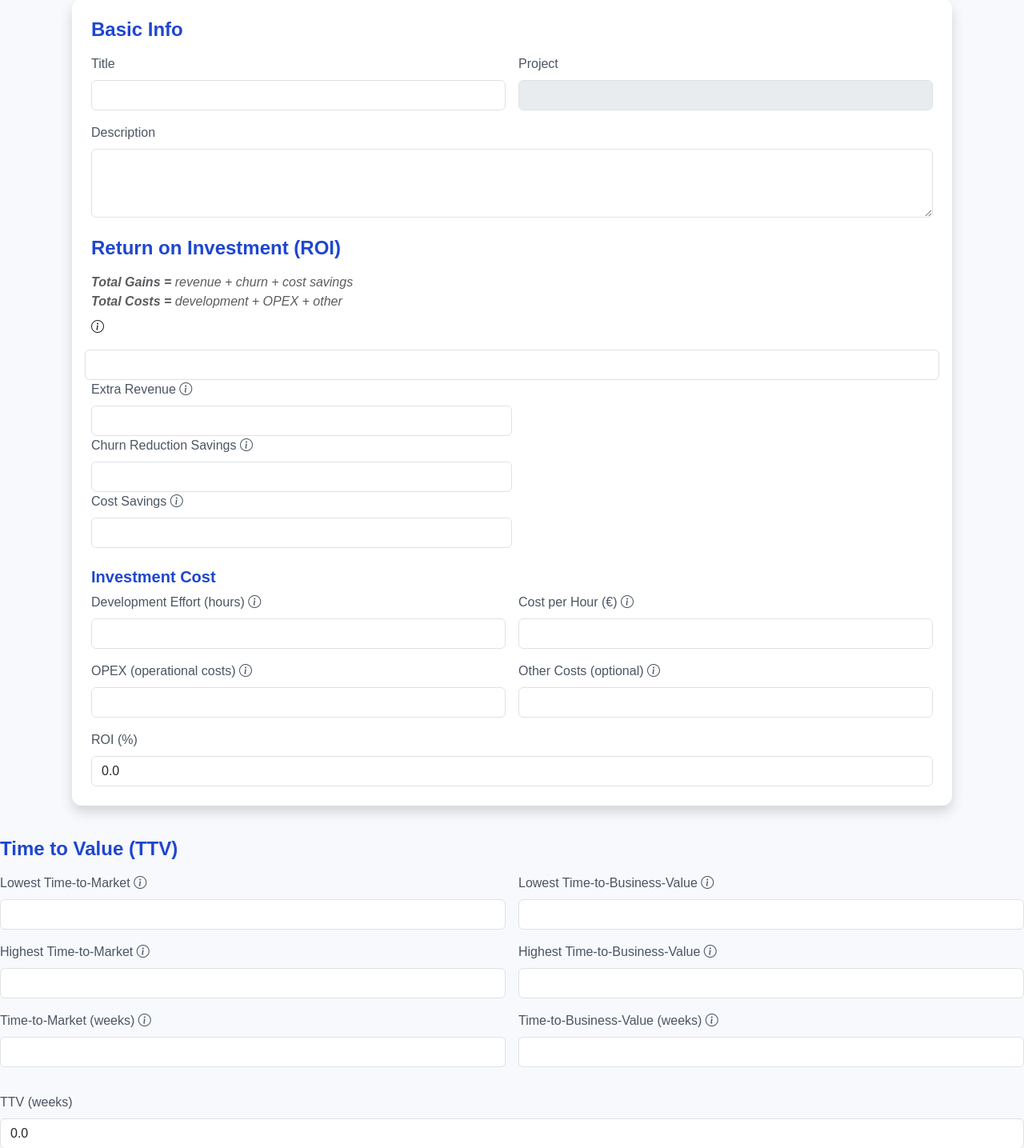
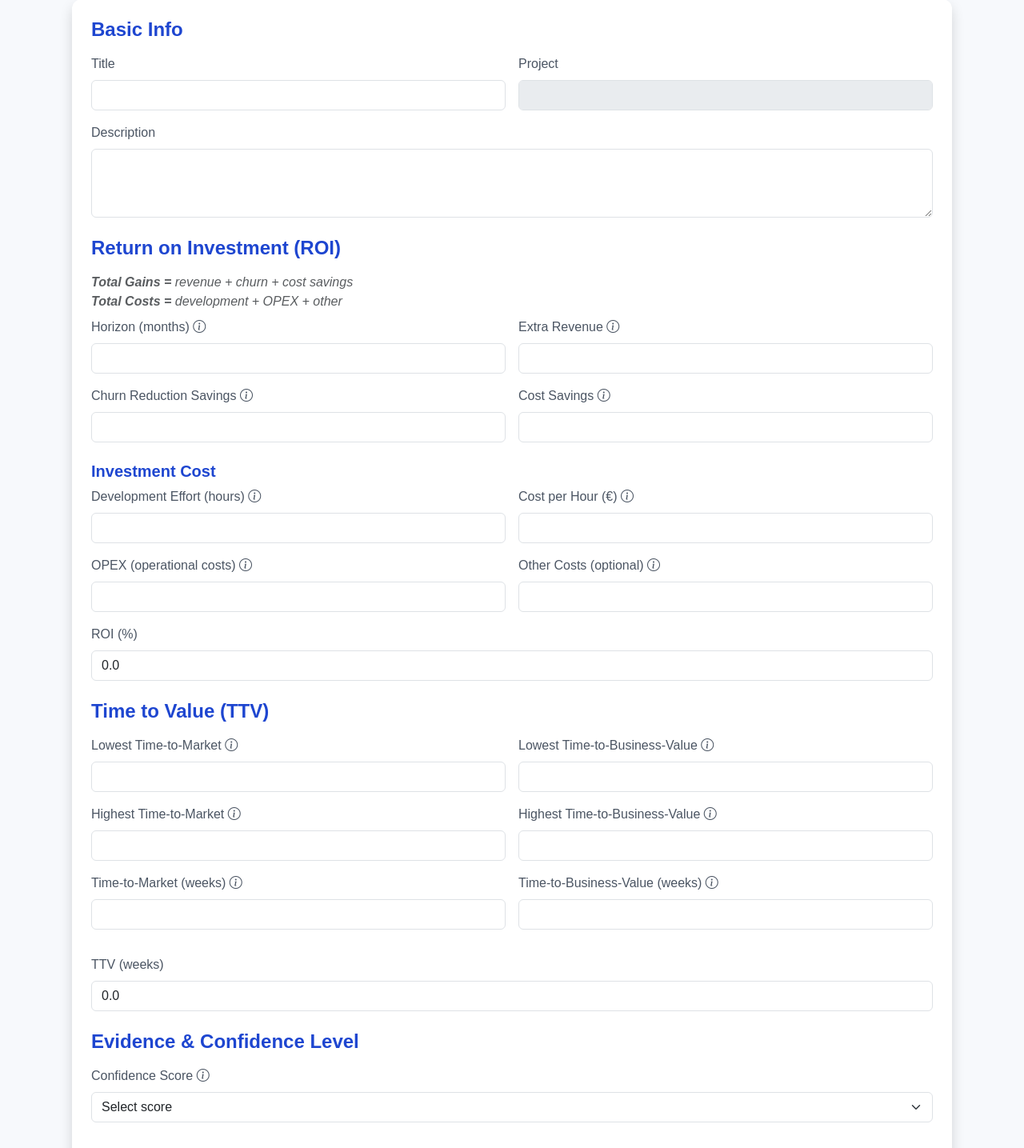
Before and after one commit to A-D-DBS-application/web-application-2025-group-39, a Flask app: template app/templates/add_feature.html in a window 1280 px wide. Shown: the part 184-1619 px from the top of the page at 80% size. Run offline with Flask 3, Linux system fonts and the light colour scheme; the template is opened without the code that fills it, so the values that code supplies are empty; parts of the project's set-up code (start-up, migrations or seed data) failed here and were passed over.

Commit message:
add_feature

```diff
--- a/app/templates/add_feature.html
+++ b/app/templates/add_feature.html
@@ -43,6 +43,7 @@
       </div>
     </div>
 
+
     <!-- ROI sectie: velden voor financiële baten en kosten -->
     <div class="mb-4">
       <h4 class="mb-3">Return on Investment (ROI)</h4>
@@ -54,6 +55,10 @@
 
       <div class="row g-3">
 
+        <!-- Horizon (maanden) — bepaalt hoe lang vooruit de ROI berekend wordt -->
+        <div class="col-md-6">
+          <label class="form-label">
+            Horizon (months)
             <!--aanmaken van het i icoontje -->
             <i class="bi bi-info-circle" data-bs-toggle="popover" data-bs-trigger="hover focus" data-bs-placement="top"
               data-bs-content="The number of months we look ahead to estimate the impact of this feature. During this period, we calculate expected revenue, churn reduction, and cost savings.">
@@ -61,7 +66,6 @@
           </label>
           <input type="number" class="form-control" name="horizon" min="0">
         </div>
-
         <!-- Extra inkomsten -->
         <div class="col-md-6">
           <label class="form-label">
@@ -149,12 +153,13 @@
       </div>
     </div>
 
+
+
     <!-- TTV: Time to Value (Time-to-Market + Time-to-Business-Value) -->
     <div class="mb-4">
       <h4 class="mb-3">Time to Value (TTV)</h4>
 
       <div class="row g-3">
-
         <!-- Linker kolom: alle Time-to-Market velden -->
         <div class="col-md-6">
 
@@ -259,11 +264,13 @@
 </div>
 
 <script>
+
   // Initialiseer alle Bootstrap Popovers op de pagina
   document.addEventListener('DOMContentLoaded', function () {
     var popoverTriggerList = [].slice.call(document.querySelectorAll('[data-bs-toggle="popover"]'))
     var popoverList = popoverTriggerList.map(function (popoverTriggerEl) {
       // Gebruik de 'html: true' optie als je HTML in de Popover content wilt, maar hier niet nodig
+
       return new bootstrap.Popover(popoverTriggerEl)
     })
   });
```
